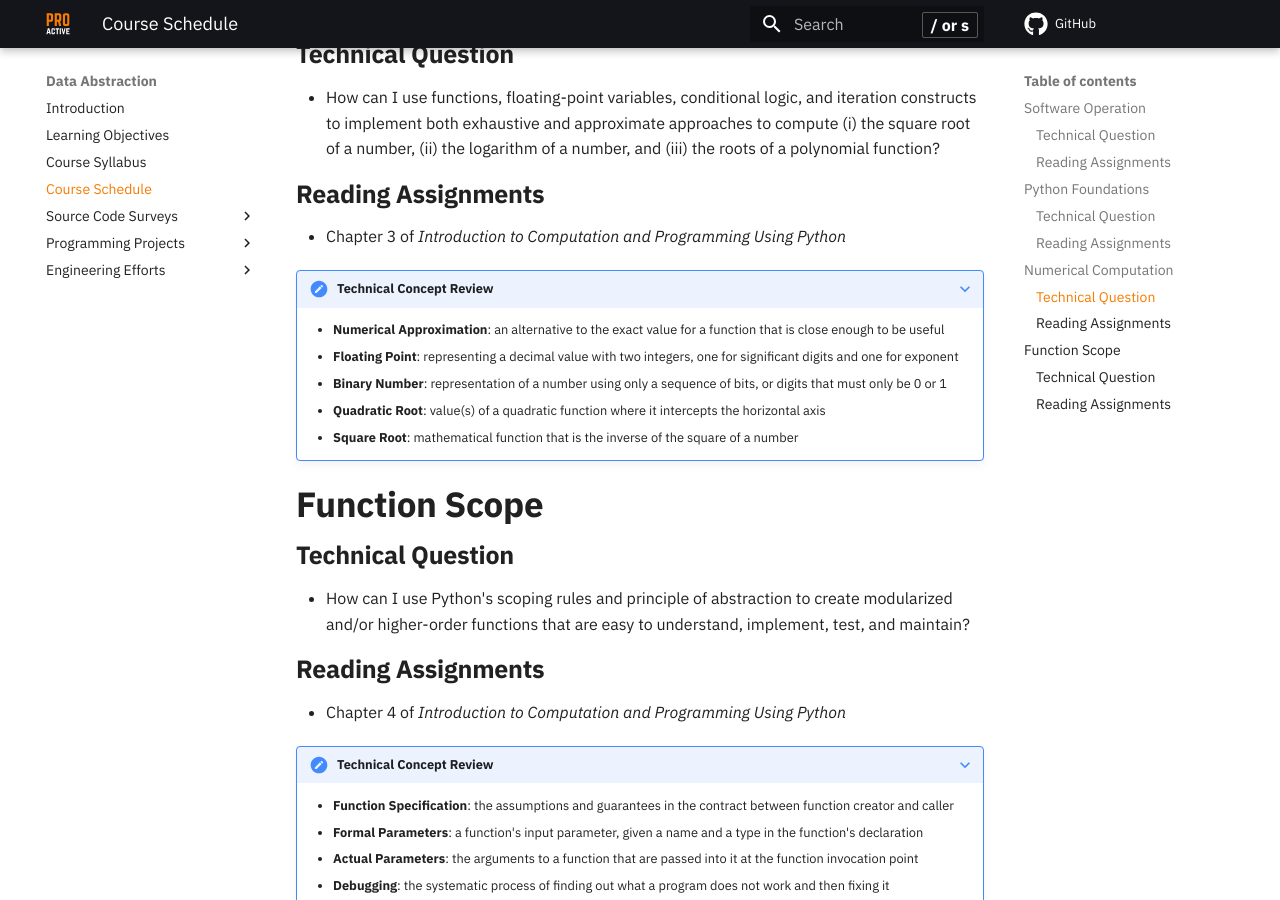
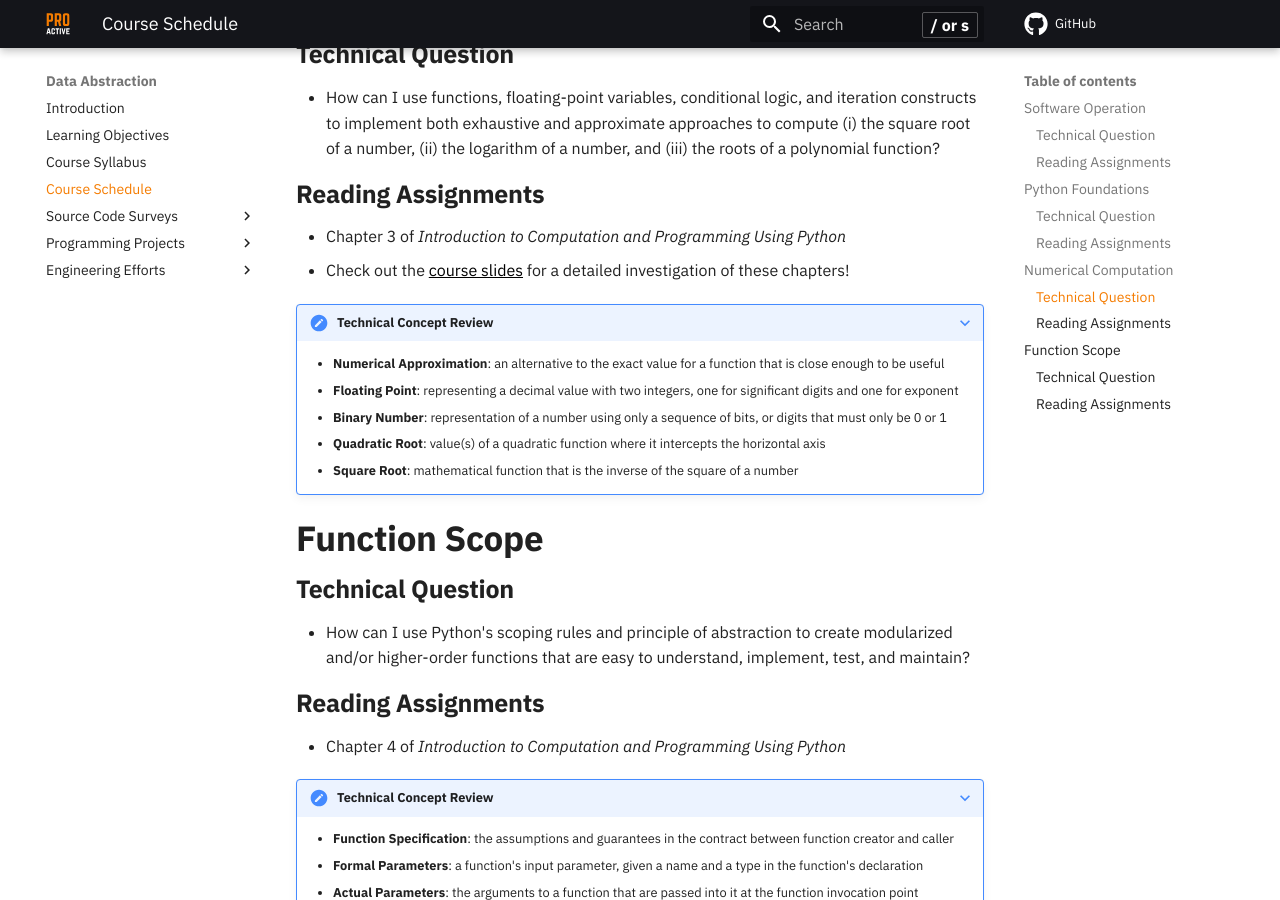
Before and after one commit to ProactiveProgrammers/www.proactiveprogrammers.com, an MkDocs documentation site: the page built from docs/data-abstraction/schedule-data-abstraction.md, in a window 1280 px wide and 900 px high, scrolled down 1041 px. Built offline with MkDocs 1.6.1 and Material for MkDocs 9.7.7, drawn with Linux system fonts in a browser that asks for light colours; comment, search, counter and statistics services are not loaded.

Commit message:
feat: Add a reference to third module slides for data-abstraction.

```diff
--- a/docs/data-abstraction/schedule-data-abstraction.md
+++ b/docs/data-abstraction/schedule-data-abstraction.md
@@ -52,6 +52,7 @@
 ### Reading Assignments
 
 - Chapter 3 of *Introduction to Computation and Programming Using Python*
+- Check out the [course slides](/slides/data-abstraction/numerical-computation/) for a detailed investigation of these chapters!
 
 ???+ note "Technical Concept Review"
 
```
